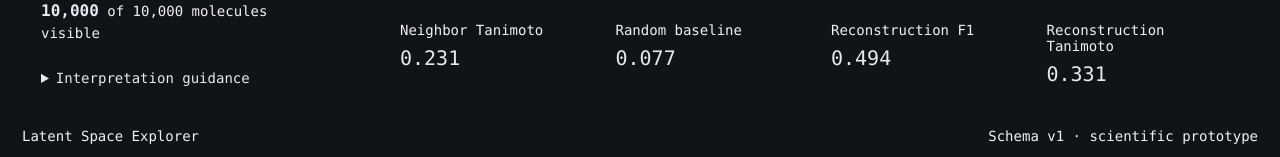
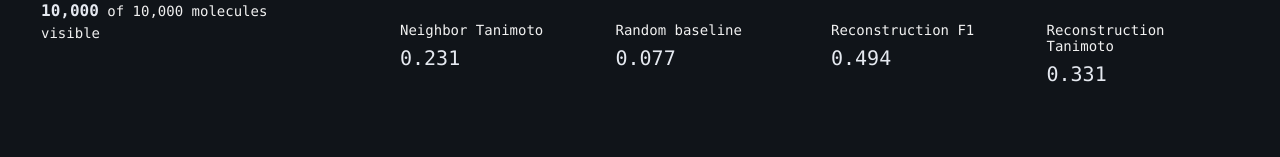
Before and after one commit to rizonehyseni/Latent-Space-Explorer, a React (Vite) app in the folder web/: page / in a window 1280 px wide. Shown: the part 850-1007 px from the top of the page. After the commit the page ends 978 px from the top, so only its background shows below. Built offline with nearby package versions, Linux system fonts and the light colour scheme.

Commit message:
Removed dashboard guidance and footer

```diff
--- a/web/src/App.css
+++ b/web/src/App.css
@@ -186,27 +186,6 @@
 .search-control input:focus {
   border-color: var(--text-secondary);
 }
-
-.interpretation-note {
-  margin-top: 26px;
-  color: var(--text-secondary);
-  font-size: 0.875rem;
-}
-
-.interpretation-note summary {
-  color: var(--text-primary);
-  cursor: pointer;
-}
-
-.interpretation-note ul {
-  display: grid;
-  gap: 10px;
-  margin: 14px 0 0;
-  padding-left: 20px;
-  line-height: 1.6;
-}
-
-/* Visualization workspace */
 
 .map-workspace {
   min-width: 0;
@@ -417,18 +396,6 @@
   font-weight: 500;
 }
 
-/* Footer */
-
-.site-footer {
-  display: flex;
-  justify-content: space-between;
-  padding: 14px 6px 0;
-  color: var(--text-secondary);
-  font-size: 0.875rem;
-}
-
-/* Loading and error states */
-
 .state-page {
   display: grid;
   min-height: 100vh;
@@ -555,11 +522,6 @@
   .molecule-summary dl,
   .evidence-strip {
     grid-template-columns: repeat(2, 1fr);
-  }
-
-  .site-footer {
-    gap: 10px;
-    flex-direction: column;
   }
 }
 
--- a/web/src/App.jsx
+++ b/web/src/App.jsx
@@ -271,15 +271,6 @@ return (
             onChangeMaximum={handleChangeMaximum}
             onClearFilters={handleClearFilters}
           />
-
-          <details className="interpretation-note">
-            <summary>Interpretation guidance</summary>
-            <ul>
-              {manifest.scientificWarnings.map((warning) => (
-                <li key={warning}>{warning}</li>
-              ))}
-            </ul>
-          </details>
         </aside>
 
         <section className="map-workspace">
@@ -360,13 +351,6 @@ return (
           </div>
         </section>
       </div>
-
-      <footer className="site-footer">
-        <span>Latent Space Explorer</span>
-        <span>
-          Schema v{manifest.schemaVersion} · scientific prototype
-        </span>
-      </footer>
     </main>
   )
 }
```
